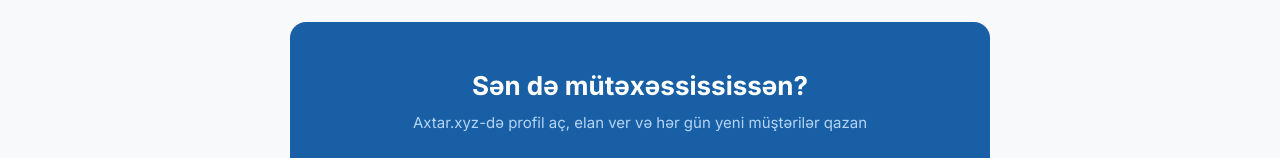
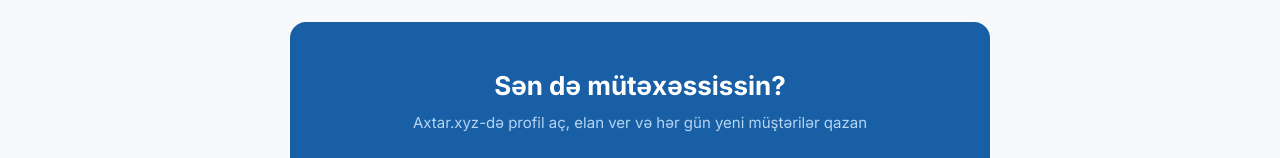
Before and after one commit to aibotsitemaker/axtar-xyz, a React (Create React App) app: page / in a window 1280 px wide. Shown: the part 1562-1720 px from the top of the page. Built offline with nearby package versions, Linux system fonts and the light colour scheme; no server answers; the database is empty.

Commit message:
yazı sehvi duzeldildi

```diff
--- a/src/pages/Home.js
+++ b/src/pages/Home.js
@@ -109,7 +109,7 @@
 
       <div className="cta">
         <div className="cta-inner">
-          <h2>Sən də mütəxəssississən?</h2>
+          <h2>Sən də mütəxəssissin?</h2>
           <p>Axtar.xyz-də profil aç, elan ver və hər gün yeni müştərilər qazan</p>
           <div className="cta-btns">
             <Link to="/qeydiyyat" className="cta-btn-white">Mütəxəssis kimi qeydiyyat</Link>
```
